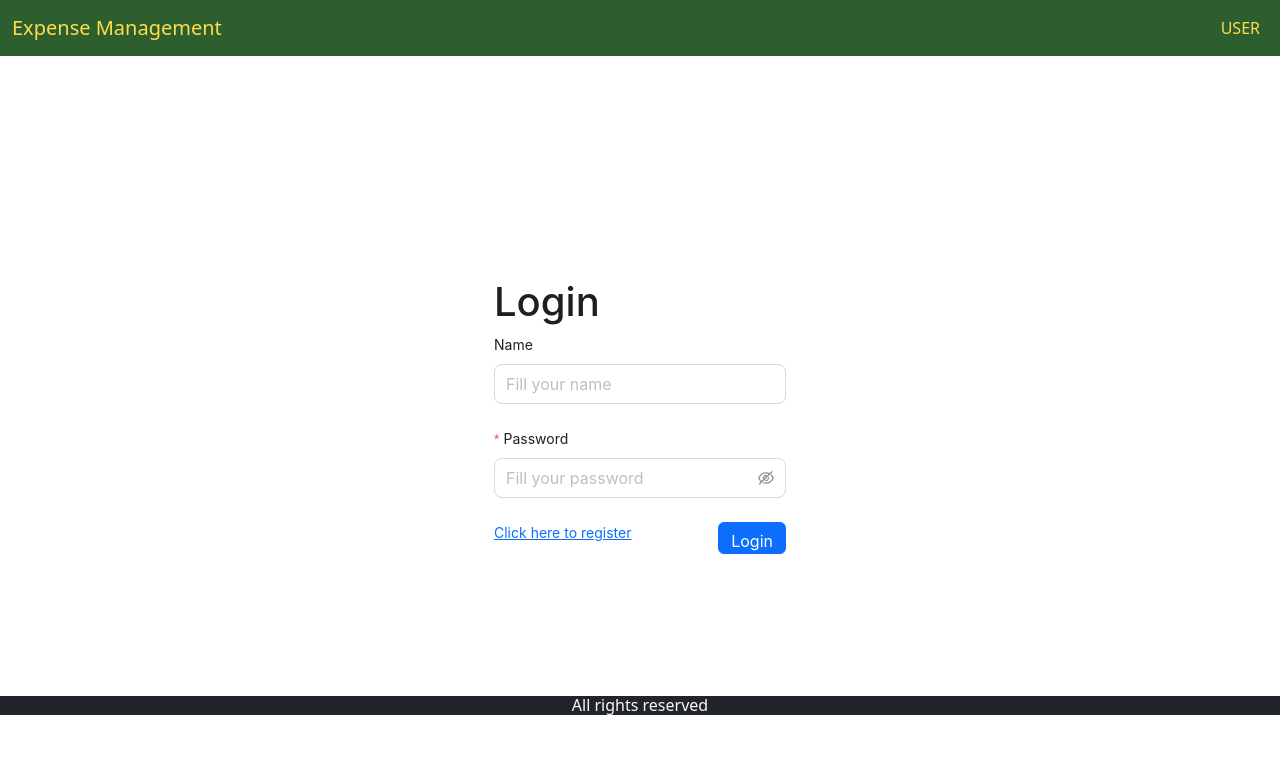
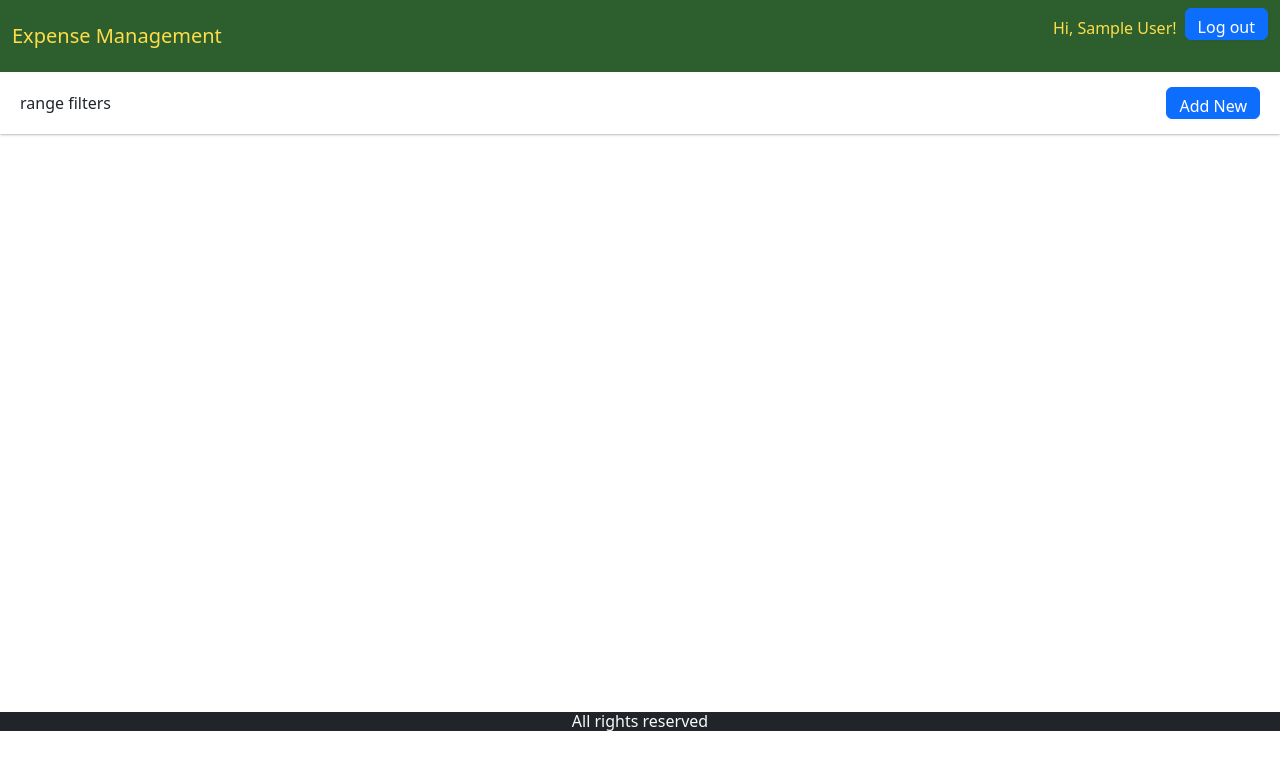
Before and after one commit to HuynhNX29/K3-BigProject-Client, a React (Create React App) app: page / in a window 1280 px wide. Shown: the top 770 px of the page. Built offline with nearby package versions, Linux system fonts and the light colour scheme; sample sign-in values are in the browser's storage.

Commit message:
add HomePage

```diff
--- a/src/App.jsx
+++ b/src/App.jsx
@@ -1,4 +1,4 @@
-import { Routes, Route } from 'react-router-dom';
+import { Routes, Route, Navigate } from 'react-router-dom';
 import HomePage from './pages/HomePage';
 import Login from './pages/Login';
 import Register from './pages/Register';
@@ -7,7 +7,11 @@
   return (
     <div>
       <Routes>
-        <Route path='/' element={<HomePage />} />
+        <Route path='/' element={
+          <ProtectedRoutes>
+            <HomePage />
+          </ProtectedRoutes>
+        } />
         <Route path='/register' element={<Register />} />
         <Route path='/login' element={<Login />} />
 
@@ -16,4 +20,13 @@
   );
 }
 
+
+export function ProtectedRoutes(props) {
+  if (localStorage.getItem('user')) {
+    return props.children
+  } else {
+    return <Navigate to="/login" />
+  }
+}
+
 export default App;
--- a/src/components/Layouts/Header.jsx
+++ b/src/components/Layouts/Header.jsx
@@ -1,7 +1,28 @@
-import React from 'react';
-import { Link } from 'react-router-dom';
+import { Button, message } from 'antd';
+import React, { useState, useEffect } from 'react';
+import { Link, useNavigate } from 'react-router-dom';
 
 const Header = () => {
+
+    const [loginUser, setLoginUser] = useState('');
+    const navigate = useNavigate()
+
+    useEffect(() => {
+
+        const user = JSON.parse(localStorage.getItem('user'));
+
+        if (user) {
+            setLoginUser(user);
+        }
+    }, []);
+
+
+    const logoutHandler = () => {
+        localStorage.removeItem('user');
+        message.success('Logout successfully!')
+        navigate('/login')
+    }
+
     return (
         <div className="header">
             <nav className="navbar navbar-expand-lg navbar-light bg-light">
@@ -15,13 +36,15 @@
                         </Link>
                         <ul className="navbar-nav ms-auto mb-2 mb-lg-0">
                             <li className="nav-item">
-                                <Link
-                                    className="nav-link active"
-                                    aria-current="page"
-                                    to='/user'
+                                {" "}
+                                <p className='nav-link'>Hi, {" "} {loginUser && loginUser.name}!</p>{" "}
+                            </li>
+                            <li className='nav-item'>
+                                <Button className='btn btn-primary'
+                                    onClick={logoutHandler}
                                 >
-                                    USER
-                                </Link>
+                                    Log out
+                                </Button>
                             </li>
                         </ul>
                     </div>
--- a/src/index.css
+++ b/src/index.css
@@ -30,3 +30,11 @@
   justify-content: center;
   height: 90vh;
 }
+
+.filters {
+  display: flex;
+  align-items: center;
+  justify-content: space-between;
+  padding: 15px 20px;
+  box-shadow: 0 0 3px gray;
+}
--- a/src/pages/HomePage.jsx
+++ b/src/pages/HomePage.jsx
@@ -1,11 +1,91 @@
-import React from 'react';
+import { Button, Form, Input, Modal, Select } from 'antd';
+import React, { useState } from 'react';
 import Layout from '../components/Layouts/Layout';
 import Login from './Login';
 
 const HomePage = () => {
+
+    const [showModal, setShowModal] = useState(false)
+    const [form] = Form.useForm();
+
+
+    const handleSubmit = (values) => {
+        console.log(values);
+    }
+
     return (
         <Layout>
-            <Login />
+            <div className="filters">
+                <div> range filters</div>
+                <div>
+                    <Button className='btn btn-primary'
+                        onClick={() => setShowModal(true)}> Add New </Button>
+                </div>
+            </div>
+            <div className="content"></div>
+
+
+            <Modal title='Add transaction'
+                open={showModal}
+                onCancel={() => setShowModal(false)}
+                footer={false}
+            >
+                <Form layout='vertical'
+                    form={form}
+                    onFinish={handleSubmit}
+                >
+
+                    <Form.Item label='Amount'
+                        name={'amount'}
+                    >
+                        <Input type='text' />
+                    </Form.Item>
+
+                    <Form.Item label='Type'
+                        name={'type'}
+                    >
+                        <Select>
+                            <Select.Option value='income'>Income</Select.Option>
+                            <Select.Option value='expense'>Expense</Select.Option>
+
+                        </Select>
+                    </Form.Item>
+
+                    <Form.Item label='Category'
+                        name={'category'}
+                    >
+                        <Select>
+                            <Select.Option value='salary'>Salary</Select.Option>
+                            <Select.Option value='tip'>Tip</Select.Option>
+                            <Select.Option value='project'>Project</Select.Option>
+                            <Select.Option value='food'>Food</Select.Option>
+                            <Select.Option value='movie'>Movie</Select.Option>
+                            <Select.Option value='bills'>Bills</Select.Option>
+                            <Select.Option value='medical'>Medical</Select.Option>
+                            <Select.Option value='fee'>Fee</Select.Option>
+                            <Select.Option value='tax'>Tax</Select.Option>
+                        </Select>
+                    </Form.Item>
+
+
+                    <Form.Item label='Date' name={'date'}>
+                        <Input type='date' />
+                    </Form.Item>
+
+                    <Form.Item label='Reference' name={'reference'}>
+                        <Input type='text' />
+                    </Form.Item>
+
+                    <Form.Item label='Description' name={'description'}>
+                        <Input type='text' />
+                    </Form.Item>
+
+                    <div className="d-flex justify-content-end">
+                        <Button onClick={() => form.submit()}
+                            className='btn btn-primary'>{" "}Save</Button>
+                    </div>
+                </Form>
+            </Modal>
         </Layout>
     );
 }
--- a/src/pages/Login.jsx
+++ b/src/pages/Login.jsx
@@ -1,4 +1,4 @@
-import React, { useState } from 'react';
+import React, { useState, useEffect } from 'react';
 import { Button, Form, Input, message } from 'antd';
 import { Link, useNavigate } from 'react-router-dom';
 import axios from 'axios';
@@ -36,8 +36,8 @@
 
                 localStorage.setItem('user', JSON.stringify(data));
                 // console.log(data);
+            }
 
-            }
             navigate('/')
         } catch (error) {
             setIsLoading(false);
@@ -45,6 +45,15 @@
             message.error('Something went wrong!')
         }
     }
+
+    //prevent for login user
+
+    useEffect(() => {
+        if (localStorage.getItem('user')) {
+            navigate('/')
+        }
+
+    }, [navigate]);
 
     return (
         <div>
--- a/src/pages/Register.jsx
+++ b/src/pages/Register.jsx
@@ -1,4 +1,4 @@
-import React, { useState } from 'react';
+import React, { useState, useEffect } from 'react';
 import { Button, Form, Input, message } from 'antd';
 import { Link, useNavigate } from 'react-router-dom';
 import axios from 'axios';
@@ -41,6 +41,15 @@
         }
     }
 
+
+    //prevent for login user
+
+    useEffect(() => {
+        if (localStorage.getItem('user')) {
+            navigate('/')
+        }
+
+    }, [navigate]);
 
     return (
         <div>
```
